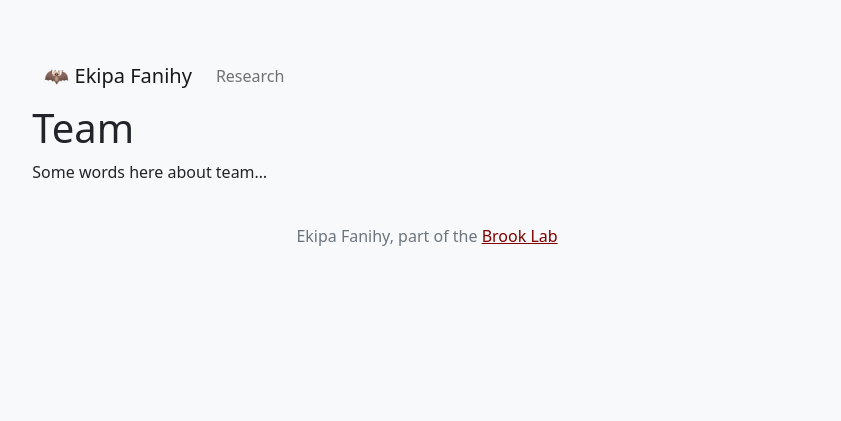
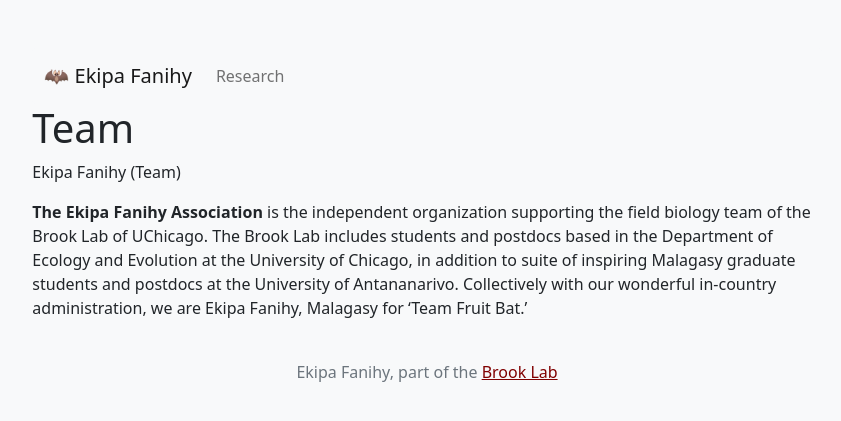
Before and after one commit to brooklabteam/www-ekipafanihy, a Jekyll site: the page built from Team.md, in a window 1280 px wide. Shown: the top 421 px of the page, without its empty margins (213-1054 px from the left). Built offline with Jekyll 4.4.1, drawn with Linux system fonts in a browser that asks for light colours.

Commit message:
Added description to Team page

```diff
--- a/Team.md
+++ b/Team.md
@@ -3,4 +3,6 @@ layout: page
 title: Team
 permalink: /team
 ---
-Some words here about team...
+Ekipa Fanihy (Team)
+
+**The Ekipa Fanihy Association** is the independent organization supporting the field biology team of the Brook Lab of UChicago. The Brook Lab includes students and postdocs based in the Department of Ecology and Evolution at the University of Chicago, in addition to suite of inspiring Malagasy graduate students and postdocs at the University of Antananarivo. Collectively with our wonderful in-country administration, we are Ekipa Fanihy, Malagasy for ‘Team Fruit Bat.’
```
